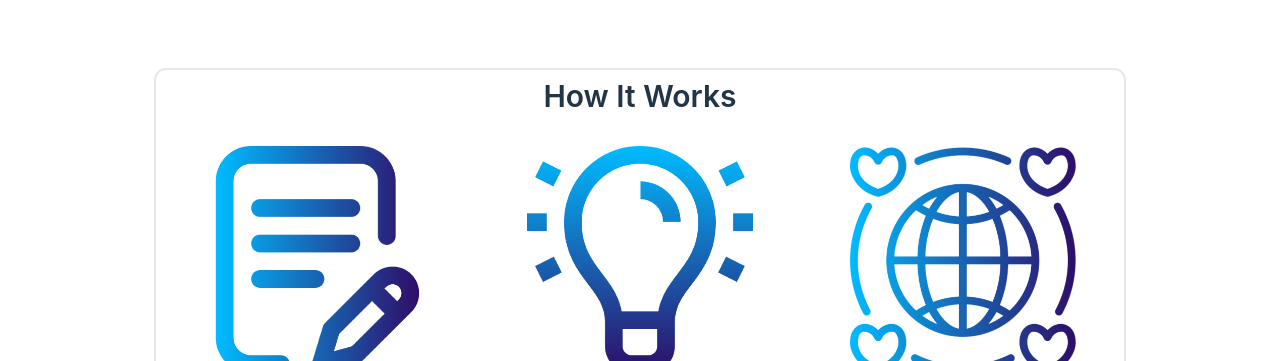
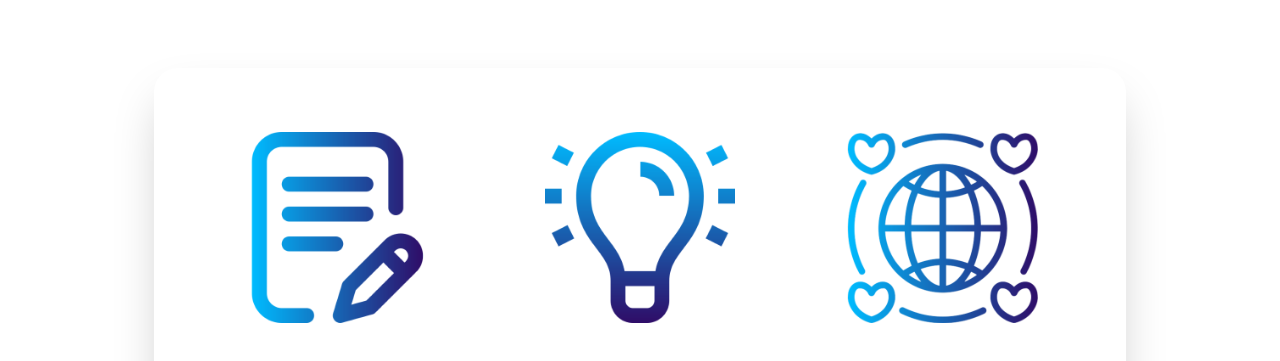
Before and after one commit to mads-bohn/ourexp, a React (Vite) app in the folder ourexp-ui/: page / in a window 1280 px wide. Shown: the part 591-952 px from the top of the page. Built offline with nearby package versions, Linux system fonts and the light colour scheme.

Commit message:
prettier styling

```diff
--- a/ourexp-ui/src/components/home/Card.jsx
+++ b/ourexp-ui/src/components/home/Card.jsx
@@ -3,7 +3,7 @@ import React from 'react'
 export default function Card({title, description, imageSrc}) {
   return (
     <div className='flex-auto p-2 mx-6'>
-      <img src={imageSrc} className='p-4'/>
+      <img src={imageSrc} className='p-6'/>
       <h3 className='my-2 text-2xl'>{title}</h3>
       <p>{description}</p>
     </div>
--- a/ourexp-ui/src/components/home/Instructions.jsx
+++ b/ourexp-ui/src/components/home/Instructions.jsx
@@ -3,11 +3,11 @@ import Card from './Card'
 
 export default function Instructions() {
   return (
-    <div className='relative top-[180px] my-24 mx-auto max-w-[80%] bg-white rounded-xl border-2 border-slate-200'>
-        <h2 className='p-2 text-3xl font-semibold'>How It Works</h2>
+    <div className='relative top-[180px] my-24 mx-auto max-w-[80%] p-8 bg-white rounded-3xl shadow-2xl'>
+        {/* <h2 className='p-2 text-3xl font-semibold'>How It Works</h2> */}
         <div className='flex flex-row'>
             <Card title={"Journal"} description={"Identify feelings from a list and write about your experiences."} imageSrc={'src/assets/home/share.png'}/>
-            <Card title={"Share"} description={"Submit your journal entry."} imageSrc={'src/assets/home/journal.png'}/>
+            <Card title={"Share"} description={"Submit your journal entry to the Our Experience database."} imageSrc={'src/assets/home/journal.png'}/>
             <Card title={"Connect"} description={"Read entries from other users with the same feelings as you."} imageSrc={'src/assets/home/connect.png'}/>
         </div>
     </div>
```
Also changed, not shown: ourexp-ui/src/assets/home/hero-background-full.jpg (added).
